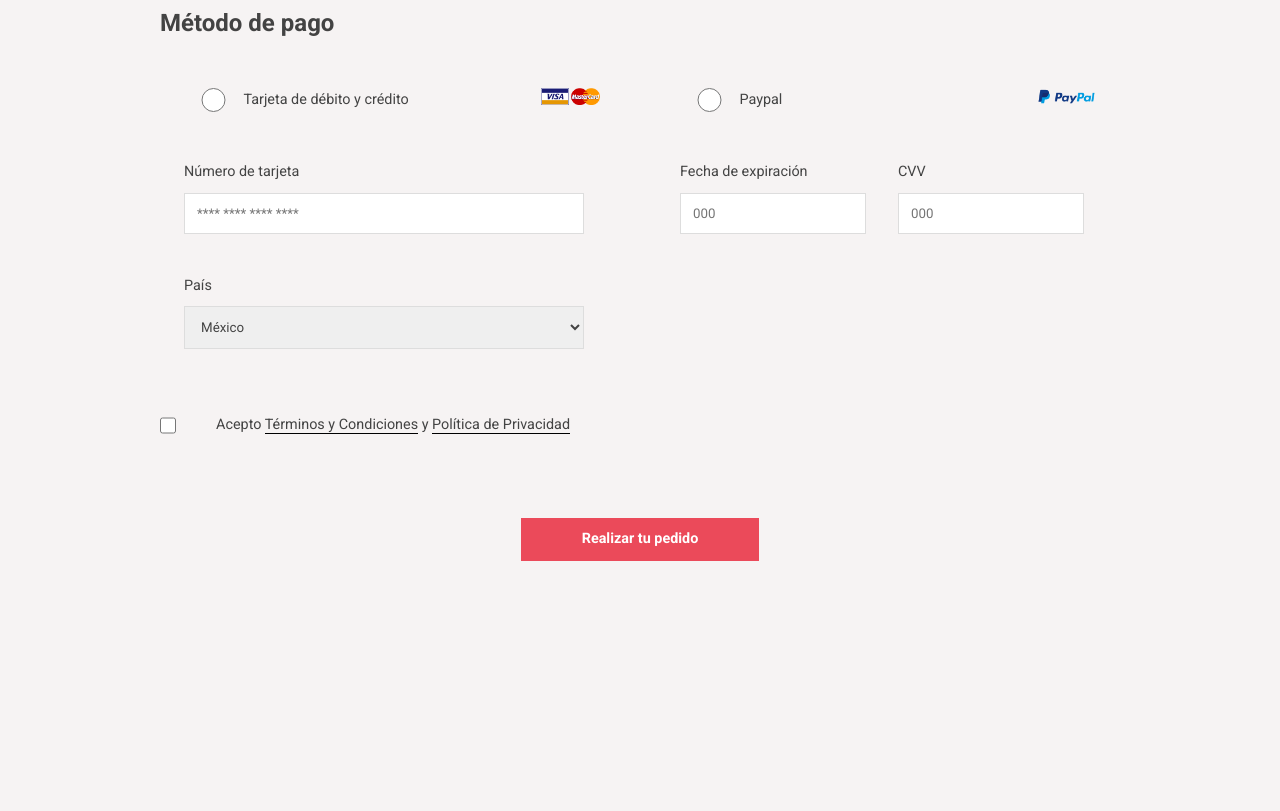
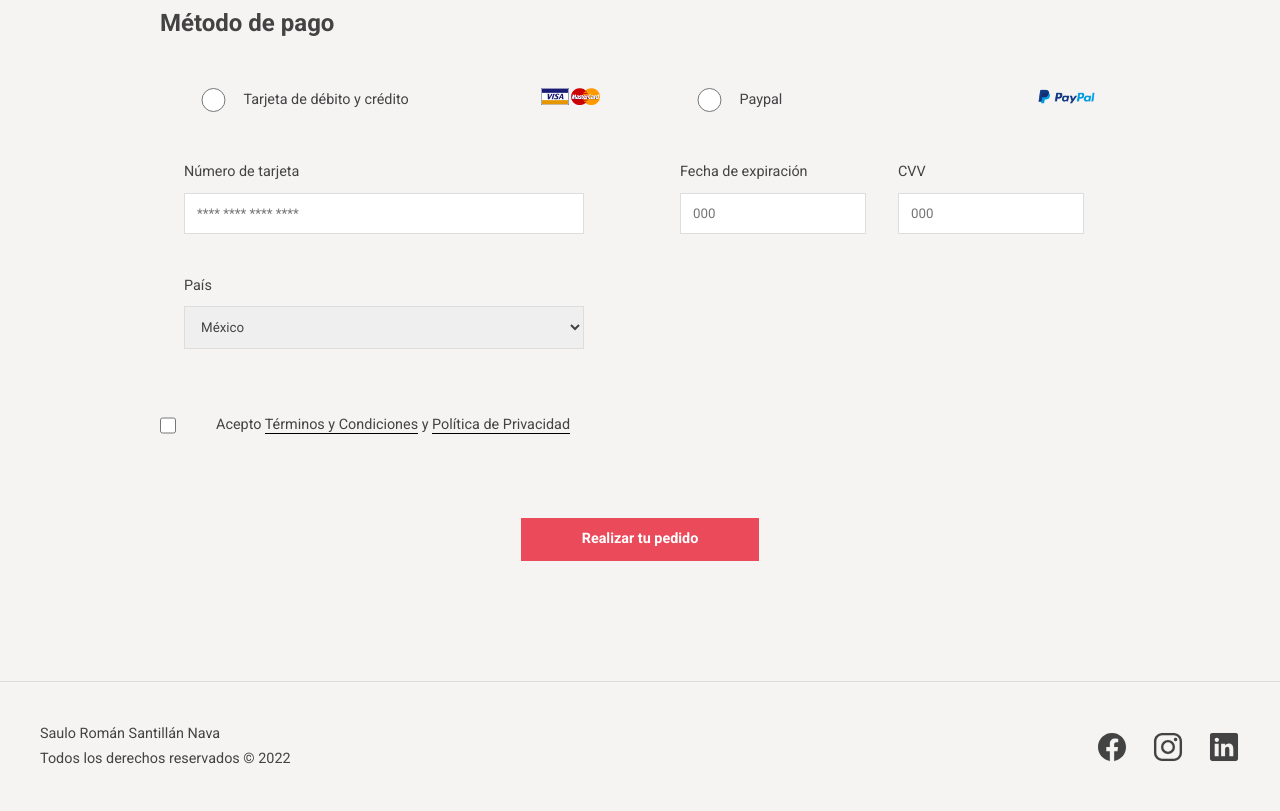
Before and after one commit to sauloroman/SHOPPINGCART-JAVASCRIPT-PROJECT, a plain HTML site: page pay.html in a window 1280 px wide. Shown: the part 680-1491 px from the top of the page. Before the commit the page ends 1321 px from the top, so only its background shows below. Drawn offline with nearby package versions, Linux system fonts and the light colour scheme.

Commit message:
ultimos detalles

```diff
--- a/css/styles.css
+++ b/css/styles.css
@@ -177,6 +177,7 @@
 
 .form fieldset {
   border: none;
+  background-color: var(--white);
 }
 
 .form__grid {
--- a/pay.html
+++ b/pay.html
@@ -158,6 +158,19 @@
 
   </main>
 
+  <footer class="footer">
+    <div class="footer__info">
+      <p>Saulo Román Santillán Nava</p>
+      <p id="year">Todos los derechos reservados &copy; <span>2022</span></p>
+    </div>
+    <div class="footer__logos">
+      <ion-icon name="logo-facebook" class="icon"></ion-icon>
+      <ion-icon name="logo-instagram" class="icon"></ion-icon>
+      <ion-icon name="logo-linkedin" class="icon"></ion-icon>
+    </div>
+  </footer>
+
+
   <!-- ELEMENTS NOT USED -->
   <div class="products-pay">
     <div id="products-container"></div>
```
Also changed, not shown: final.html (+13 -0 lines), products-pay.html (+13 -0 lines).
